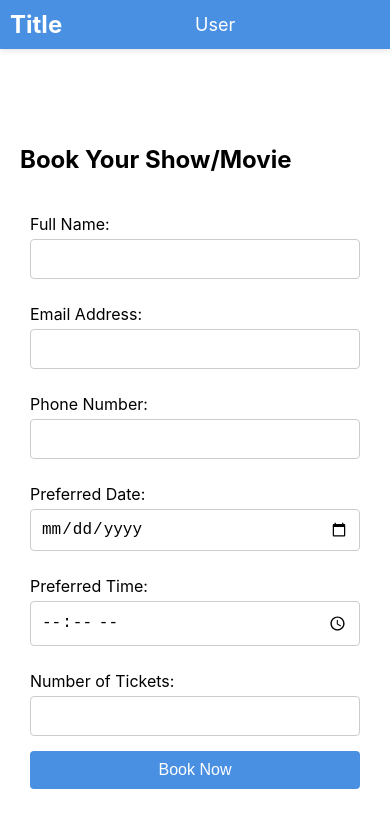
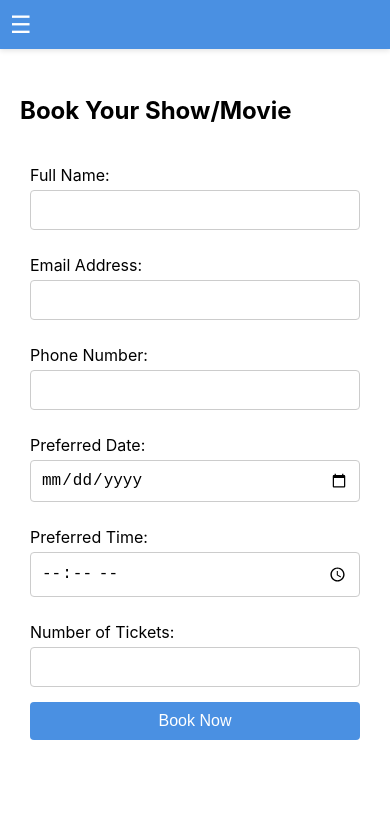
Before and after one commit to rhythm1124/Booking-app-, a React (Create React App) app in the folder bookingapp/: page / in a window 390 px wide. Shown: the top 828 px of the page. Built offline with nearby package versions, Linux system fonts and the light colour scheme.

Commit message:
update navbar

```diff
--- a/bookingapp/src/components/navbar.js
+++ b/bookingapp/src/components/navbar.js
@@ -1,11 +1,28 @@
-import React from 'react';
+import React, { useState } from 'react';
 import '../styles/navbar.css';
 
 const NavBar = () => {
+    const [isOpen, setIsOpen] = useState(false);
+
+    const toggleMenu = () => {
+        setIsOpen(!isOpen);
+    };
+
     return (
-        <nav className="navbar"> {/* Corrected the typo from "classNmae" to "className" */}
+        <nav className="navbar">
             <div className="navbar-title">Title</div>
             <div className="navbar-user">User</div>
+            <div className="navbar-hamburger" onClick={toggleMenu}>
+                &#9776; {/* Unicode for the hamburger icon */}
+            </div>
+            {/* Menu dropdown */}
+            <div className={`side-menu ${isOpen ? 'show' : ''}`}>
+                <ul>
+                    <li><a href="#details">Details</a></li>
+                    <li><a href="#event">Event</a></li>
+                    <li><a href="#confirm">Confirm</a></li>
+                </ul>
+            </div>
         </nav>
     );
 }
--- a/bookingapp/src/styles/navbar.css
+++ b/bookingapp/src/styles/navbar.css
@@ -1,48 +1,88 @@
 .navbar {
     display: flex;
-    justify-content: space-between; /* Aligns title to the left and user to the right */
+    justify-content: space-between;
     align-items: center;
     background-color: #4a90e2;
     padding: 10px 20px;
     height: 60px;
-    margin-left: 80px; /* Space for the side container */
     box-shadow: 0 2px 5px rgba(0, 0, 0, 0.1);
     z-index: 1100; /* Ensures the navbar is above other elements */
+    position: fixed; /* Fixed position to stay on top */
+    top: 0; /* Aligns to the top */
+    left: 80px; /* Position it next to the side container */
+    width: calc(100% - 80px); /* Full width minus side container width */
+    box-sizing: border-box; /* Include padding in width calculation */
 }
 
 .navbar-title {
     color: #ffffff;
     font-size: 24px;
     font-weight: bold;
-    text-align: left; /* Title aligned to the left */
-    flex: 1; /* Allow title to take up available space on the left */
 }
 
 .navbar-user {
     color: #ffffff;
     font-size: 18px;
-    text-align: right; /* User aligned to the right */
-    flex: 1; /* Allow user section to take up space on the right */
+    margin-left: auto; /* Pushes the user section to the right */
+}
+
+.navbar-hamburger {
+    display: none; /* Hidden by default */
+    font-size: 24px;
+    cursor: pointer;
+    color: #ffffff;
+}
+
+.side-menu {
+    display: none; /* Hidden by default */
+    position: absolute;
+    top: 60px; /* Position it below the navbar */
+    left: 0;
+    width: 100%;
+    background-color: #739ab9;
+    box-shadow: 0 2px 5px rgba(0, 0, 0, 0.1);
+}
+
+.side-menu ul {
+    list-style-type: none;
+    padding: 0;
+    margin: 0;
+}
+
+.side-menu li {
+    margin: 0;
+    padding: 10px;
+    color: #fbf0d8;
+    cursor: pointer;
+}
+
+.side-menu a {
+    text-decoration: none;
+    color: inherit;
 }
 
 @media (max-width: 768px) {
     .navbar {
-        margin-left: 0; /* Remove left margin on smaller screens */
         padding: 10px;
         height: auto;
-        flex-direction: row; /* Align items in a row */
-        justify-content: space-between; /* Space out title and user */
+        left: 0; /* Full width on small screens */
+        width: 100%;
+        justify-content: space-between;
     }
 
     .navbar-title {
-        flex: 1;
-        text-align: left; /* Keep title left-aligned */
+        display: none; /* Hide title on smaller screens */
     }
 
     .navbar-user {
-        display: flex;
-        align-items: center;
-        flex: 1;
-        text-align: right; /* Keep user right-aligned */
+        display: none; /* Hide user section on smaller screens */
+    }
+
+    .navbar-hamburger {
+        display: block; /* Show hamburger icon on smaller screens */
+    }
+
+    .side-menu.show {
+        display: block; /* Show side menu when hamburger is clicked */
     }
 }
```
